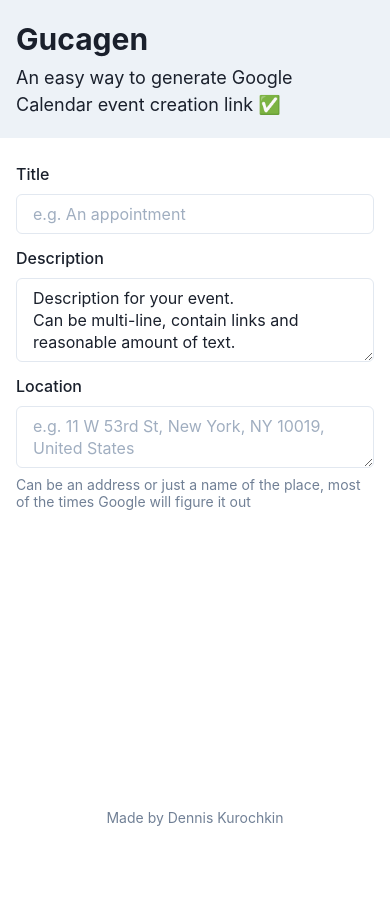
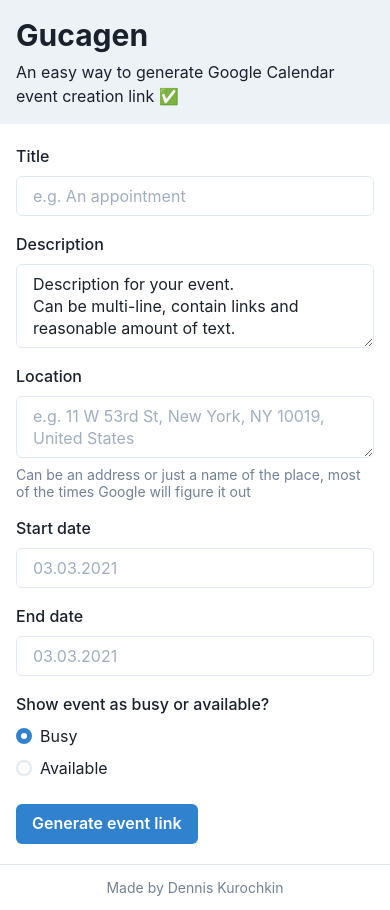
Before and after one commit to dennis-kurochkin/google-calendar-link-generator, a Next.js app: page / in a window 390 px wide. Before the commit the page ends 844 px from the top, so only its background shows below. Built offline with nearby package versions, Linux system fonts and the light colour scheme.

Commit message:
feat: add responsive styles and the rest of the form elements

```diff
--- a/core/components/Footer.tsx
+++ b/core/components/Footer.tsx
@@ -4,10 +4,11 @@
 const Footer: React.FC = () => (
   <Box
     as="footer"
+    borderTopWidth="1px"
   >
     <Container
       maxW="container.lg"
-      py="4"
+      py={{ base: 3, md: 4 }}
     >
       <Text
         textAlign="center"
--- a/core/components/Generator.tsx
+++ b/core/components/Generator.tsx
@@ -1,8 +1,9 @@
 import React, { useState } from 'react'
 import {
-  Box, FormControl, FormHelperText, FormLabel, Input, Textarea,
+  Box, Button, FormControl, FormHelperText, FormLabel, Input, Radio, RadioGroup, Stack, Textarea,
 } from '@chakra-ui/react'
 
+const FORM_CONTROL_MARGIN = 4
 const DEFAULT_DESC_TEXT = 'Description for your event.\nCan be multi-line, contain links and reasonable amount of text.'
 
 const Generator: React.FC = () => {
@@ -10,7 +11,8 @@
 
   return (
     <Box
-      py={6}
+      py={{ base: 5, md: 6 }}
+      maxWidth="container.sm"
     >
       <FormControl
         id="title"
@@ -22,7 +24,7 @@
       </FormControl>
       <FormControl
         id="description"
-        mt={3}
+        mt={FORM_CONTROL_MARGIN}
       >
         <FormLabel>
           Description
@@ -37,7 +39,7 @@
       </FormControl>
       <FormControl
         id="location"
-        mt={3}
+        mt={FORM_CONTROL_MARGIN}
       >
         <FormLabel>
           Location
@@ -50,6 +52,53 @@
           Can be an address or just a name of the place, most of the times Google will figure it out
         </FormHelperText>
       </FormControl>
+      <FormControl
+        id="start-date"
+        mt={FORM_CONTROL_MARGIN}
+      >
+        <FormLabel>Start date</FormLabel>
+        <Input
+          placeholder="03.03.2021"
+        />
+      </FormControl>
+      <FormControl
+        id="end-date"
+        mt={FORM_CONTROL_MARGIN}
+      >
+        <FormLabel>End date</FormLabel>
+        <Input
+          placeholder="03.03.2021"
+        />
+      </FormControl>
+      <FormControl
+        mt={FORM_CONTROL_MARGIN}
+      >
+        <FormLabel>Show event as busy or available?</FormLabel>
+        <RadioGroup
+          defaultValue="busy"
+        >
+          <Stack
+            direction="column"
+          >
+            <Radio
+              value="busy"
+            >
+              Busy
+            </Radio>
+            <Radio
+              value="available"
+            >
+              Available
+            </Radio>
+          </Stack>
+        </RadioGroup>
+      </FormControl>
+      <Button
+        colorScheme="blue"
+        mt={6}
+      >
+        Generate event link
+      </Button>
     </Box>
   )
 }
--- a/core/components/Header.tsx
+++ b/core/components/Header.tsx
@@ -10,7 +10,7 @@
   >
     <Container
       maxW="container.lg"
-      py={5}
+      py={{ base: 4, md: 5 }}
     >
       <Heading
         as="h1"
@@ -19,7 +19,7 @@
         Gucagen
       </Heading>
       <Text
-        fontSize="lg"
+        fontSize={{ base: 'md', md: 'lg' }}
       >
         An easy way to generate Google Calendar event creation link ✅
       </Text>
```
